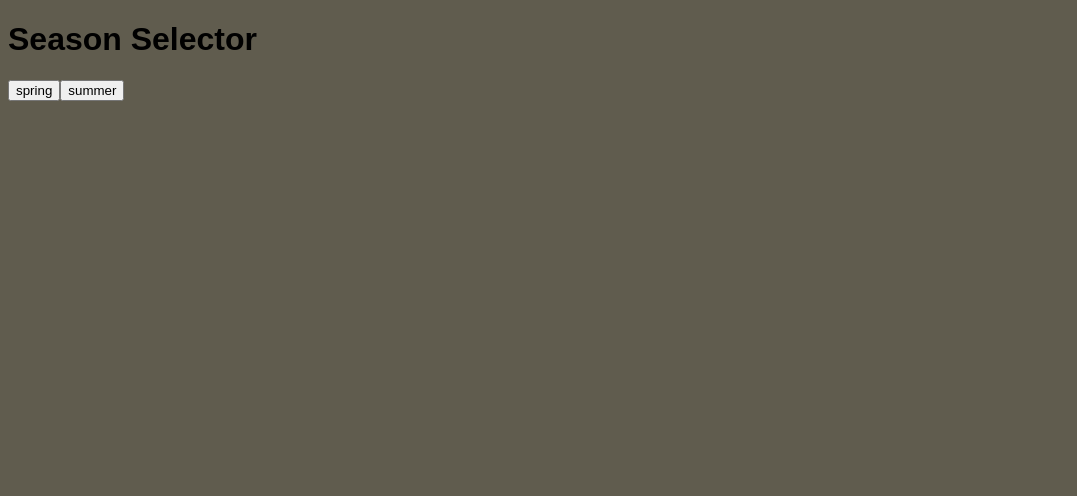
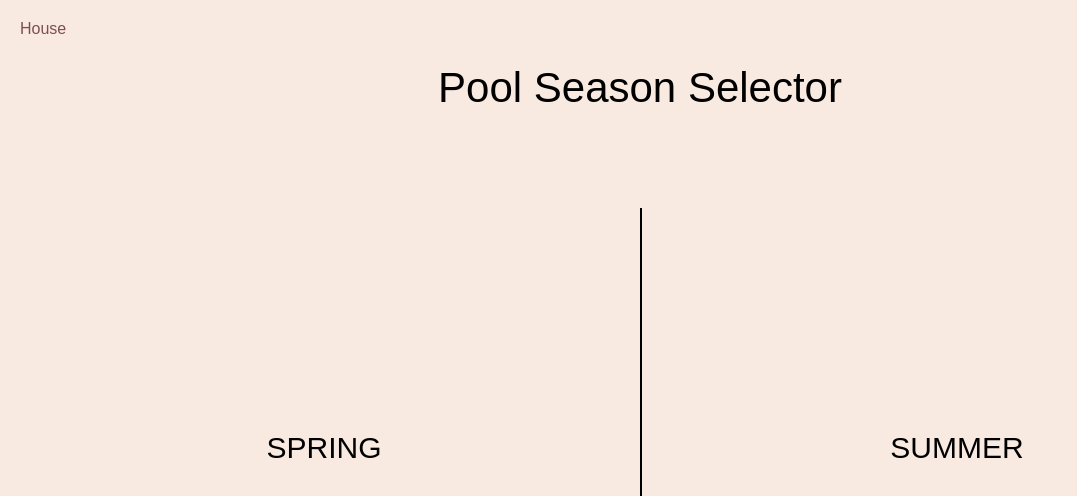
Before and after one commit to mkettel/HomeBase, a React (Vite) app: page /pool in a window 1280 px wide. Shown: the top 496 px of the page, without its empty margins (0-1077 px from the left). Built offline with nearby package versions, Linux system fonts and the light colour scheme; no server answers; a web font is replaced by a local one.

Commit message:
changed the css for the styling ofr the pool season selection page

```diff
--- a/src/Pool.jsx
+++ b/src/Pool.jsx
@@ -34,7 +34,7 @@ export default function Pool() {
   const [season, setSeason] = useState('season');
 
 
-
+  // Setting season state
   if (season === 'season') {
     return (
       <SeasonSelector season={season} setSeason={setSeason} />
@@ -93,10 +93,17 @@ export default function Pool() {
 export function SeasonSelector(props) {
 
   return <>
+    <div className="home-link">
+      <a href="/">House</a>
+    </div>
+    <div className="header-container">
+      <h1 className='header-container-title'>Pool Season Selector</h1>
+    </div>
+    <div className="season-selector-container">
+      <button className="season-button" onClick={() => props.setSeason('spring')}>spring</button>
+      <button className="season-button" onClick={() => props.setSeason('summer')}> <span className='summer-span'>s</span><span className='summer-span'>u</span><span className='summer-span'>m</span><span className='summer-span'>m</span><span className='summer-span'>e</span><span className='summer-span'>r</span></button>
+    </div>
 
-    <h1>Season Selector</h1>
-    <button onClick={() => props.setSeason('spring')}>spring</button>
-    <button onClick={() => props.setSeason('summer')}>summer</button>
   </>
 }
 
--- a/src/css/pool.css
+++ b/src/css/pool.css
@@ -5,105 +5,99 @@
 /* font-family: 'Chillax', sans-serif; */
 /* font-family: 'Cabinet Grotesk', sans-serif; */
 
+/* Colors */
+/* old rose: CC8B86 */
+/* linen: F9EAE1 */
+/* rose taupe: 7D4F50 */
+/* dun: D1BE9C */
+/* cinnemon: AA998F */
+
 :root {
   /* background-color: #335C67/; */
   background-color: #605C4E;
+  background-color: #AA998F;
+  background-color: #F9EAE1;
 }
 h1, h2, h3, h4, p, a {
   font-family: 'Cabinet Grotesk', sans-serif;
 }
 
-/* Header Component */
-.header-container {
-  max-width: 1100px;
-  margin: auto;
-  display: flex;
-  justify-content: center;
-  width: 100%;
-  padding-top: 10px;
-}
-.header-container .header-text {
-  display: flex;
-  flex-direction: column;
-}
-.header-container .header .header-text h1 {
-  color: #EAFFDA;
-  font-size: 48px;
-  font-weight: 450;
-}
-/* ------------------- */
-
-.home-link {
+.home-link a {
+  text-decoration: none;
+  color: #7D4F50;
   position: absolute;
   top: 20px;
-  left: 40px;
-  z-index: 100;
-}
-.home-link a {
-  text-decoration: none;
-  color: #EAFFDA;
-  font-size: 22px;
-  font-family: 'Cabinet Grotesk', sans-serif;
+  left: 20px;
 }
 
-/* Video Content Section */
-.content-container-outer {
-  max-width: 1300px;
-  margin: auto;
-}
-.center-title {
+/* Season Selector Page */
+.header-container {
   display: flex;
   justify-content: center;
   align-items: center;
-  margin-bottom: 10px;
+  height: 20vh;
 }
-.subject-title {
-  font-size: 32px;
-  font-weight: 450;
-  color: #EAFFDA;
+.header-container .header-container-title {
+  font-size: 42px;
+  font-weight: 400;
 }
-.content-container-outer .content-container-inner {
+
+.season-selector-container {
   display: grid;
   grid-template-columns: 1fr 1fr;
-  gap: 20px;
 }
-.content-container-description {
-  display: flex;
-  flex-direction: column;
+.season-selector-container .season-button {
+  height: 60vh;
+  background-color: transparent;
+  border: none;
+  font-size: 30px;
+  text-transform: uppercase;
+  font-weight: 300;
+  font-family: 'Cabinet Grotesk', sans-serif;
+  margin: 5vh 0px;
+
 }
-.content-container-description .description-summary {
-  font-size: 18px;
-  font-weight: 300;
-  color: black;
-  margin-bottom: 10px;
-  font-family: 'Cabinet Grotesk', sans-serif;
+.season-selector-container .season-button:nth-child(2) {
+  border-left: 2px solid black;
 }
-.content-container-description .description-steps {
-  font-size: 18px;
-  font-weight: 300;
-  color: black;
-  font-family: 'Cabinet Grotesk', sans-serif;
+.season-selector-container .season-button:hover {
+  cursor: pointer;
 }
-
-
-
-
-/* The actual videos Box for each one */
-.video {
-  display: flex;
-  flex-direction: column;
-  justify-content: center;
-  align-items: center;
-  /* margin: 0px 10px; */
+.season-selector-container .season-button .summer-span {
+  display: inline-block;
+  transition: .3s;
 }
-.video h2 {
-  font-size: 24px;
-  font-weight: 450;
+.season-selector-container .season-button:nth-child(2):hover {
+  transition: .3s;
 }
-.video .description {
-  margin-top: 20px;
-  font-size: 18px;
-  font-weight: 300;
-  text-align: center;
-  width: 300px;
+/* Child elements moving SUMMER */
+.season-selector-container .season-button:hover .summer-span:nth-child(1) {
+  transform: rotate(20deg) translateX(-5px);
+  transition: .3s;
+  color: #CC8B86;
 }
+.season-selector-container .season-button:hover .summer-span:nth-child(2) {
+  transform: rotate(-20deg) translateY(-2px);
+  transition: .3s;
+  color: #D1BE9C;
+}
+.season-selector-container .season-button:hover .summer-span:nth-child(3) {
+  transform: rotate(-10deg) translateY(7px);
+  transition: .3s;
+  color: #f9dc5c;
+}
+.season-selector-container .season-button:hover .summer-span:nth-child(4) {
+  transform: rotate(10deg) translateY(-4px);
+  transition: .3s;
+  color: #bf3100;
+}
+.season-selector-container .season-button:hover .summer-span:nth-child(5) {
+  transform: rotate(-10deg) translateY(7px);
+  transition: .3s;
+  color: #d34f73;
+}
+.season-selector-container .season-button:hover .summer-span:nth-child(6) {
+  transform: rotate(-10deg) translateY(-5px);
+  transition: .3s;
+  color: #0077b6;
+}
--- a/src/index.html
+++ b/src/index.html
@@ -6,7 +6,7 @@
     <meta name="viewport" content="width=device-width, initial-scale=1.0">
     <link href="https://api.fontshare.com/v2/css?f[]=clash-display@1&f[]=satoshi@1&f[]=ranade@1&f[]=chillax@1&f[]=cabinet-grotesk@1&display=swap" rel="stylesheet">
     <link rel="stylesheet" href="./style.css">
-    <title>47 - 3D Text with R3F</title>
+    <title>House Knowledgebase</title>
 </head>
 <body>
     <div id="root"></div>
```
